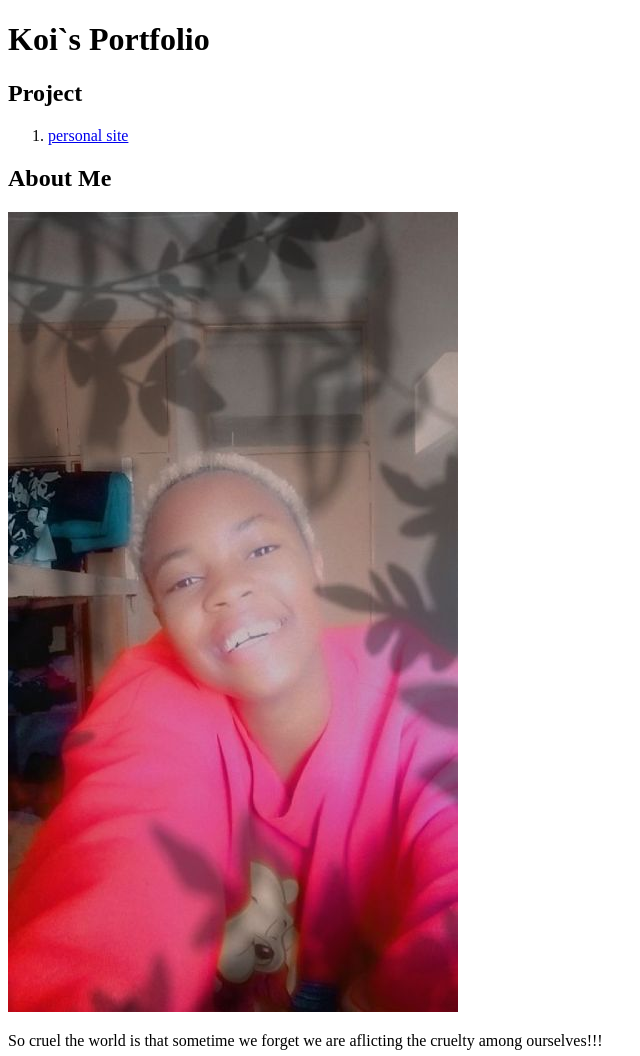
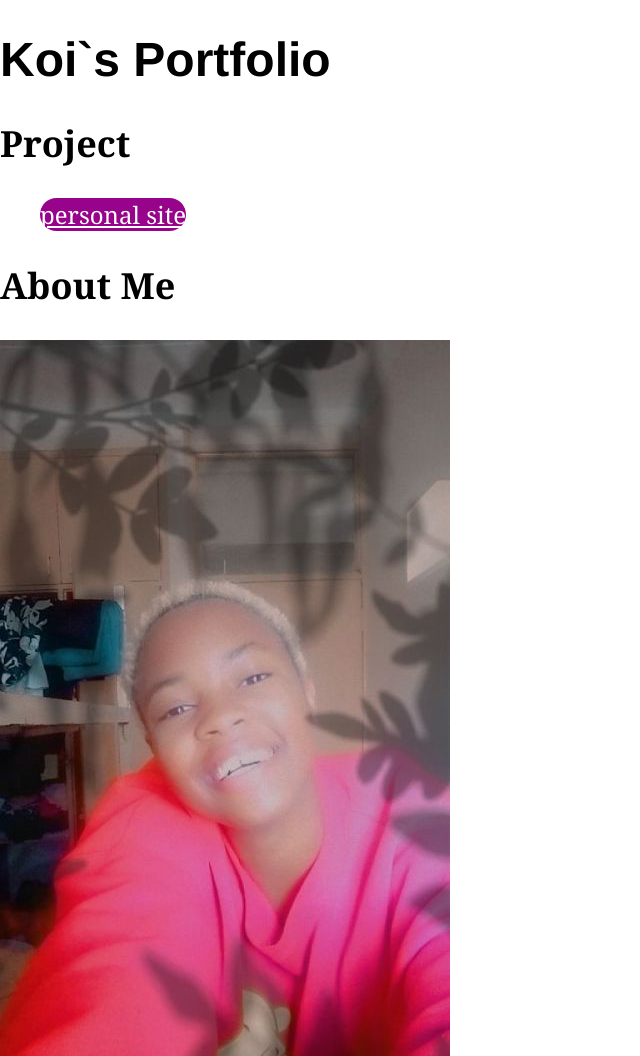
Before and after one commit to NaomiKagwai/koi-sportfolio, a plain HTML site: page index.html in a window 1280 px wide. Shown: the top 1056 px of the page, without its empty margins (0-640 px from the left). Drawn offline with Linux system fonts and the light colour scheme.

Commit message:
added in the stylesheet

```diff
--- a/index.html
+++ b/index.html
@@ -4,6 +4,7 @@
     <meta charset="UTF-8">
     <meta name="viewport" content="width=device-width, initial-scale=1.0">
     <title>Koi`s Portfolio</title>
+    <link href="styles.css" rel="stylesheet">
 </head>
 <body>
     <h1>Koi`s Portfolio</h1>
--- a/styles.css
+++ b/styles.css
@@ -1,14 +1,25 @@
 body{
-    background-color:#4d4d4d ;
-    color: #a5a5a5;
-    font-family: Georgia, 'Times New Roman', Times, serif;
-    font-size: 2em;
+    background-color:white;
+    color: light-gray;
+    font-family: Georgia;
     font-weight: lighter;
+    font-size: 1.5em;
     padding: 0;
     margin: 0;
 }
 h1{
+    font-family: 'Franklin Gothic Medium';
+    font-weight: bold;
+
+}
+ol li a{
+    list-style-type: none;
+    background-color: #97038b;
     color: #ffffff;
-    font-family: 'Franklin Gothic Medium', 'Arial Narrow', Arial, sans-serif;
-    font-weight: bold;
+    border-radius: 20px;
+    cursor: pointer;
+
 }
+ol{
+    list-style-type: none;
+}
```
